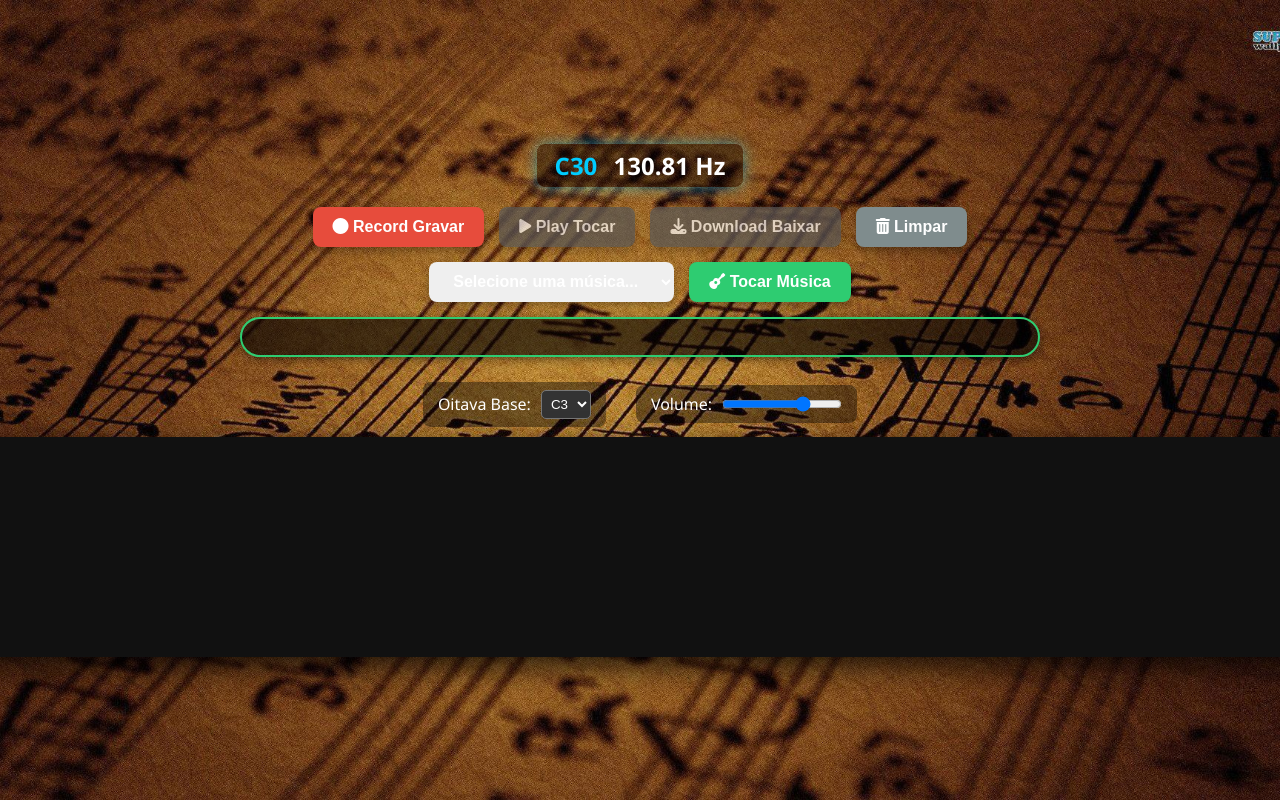
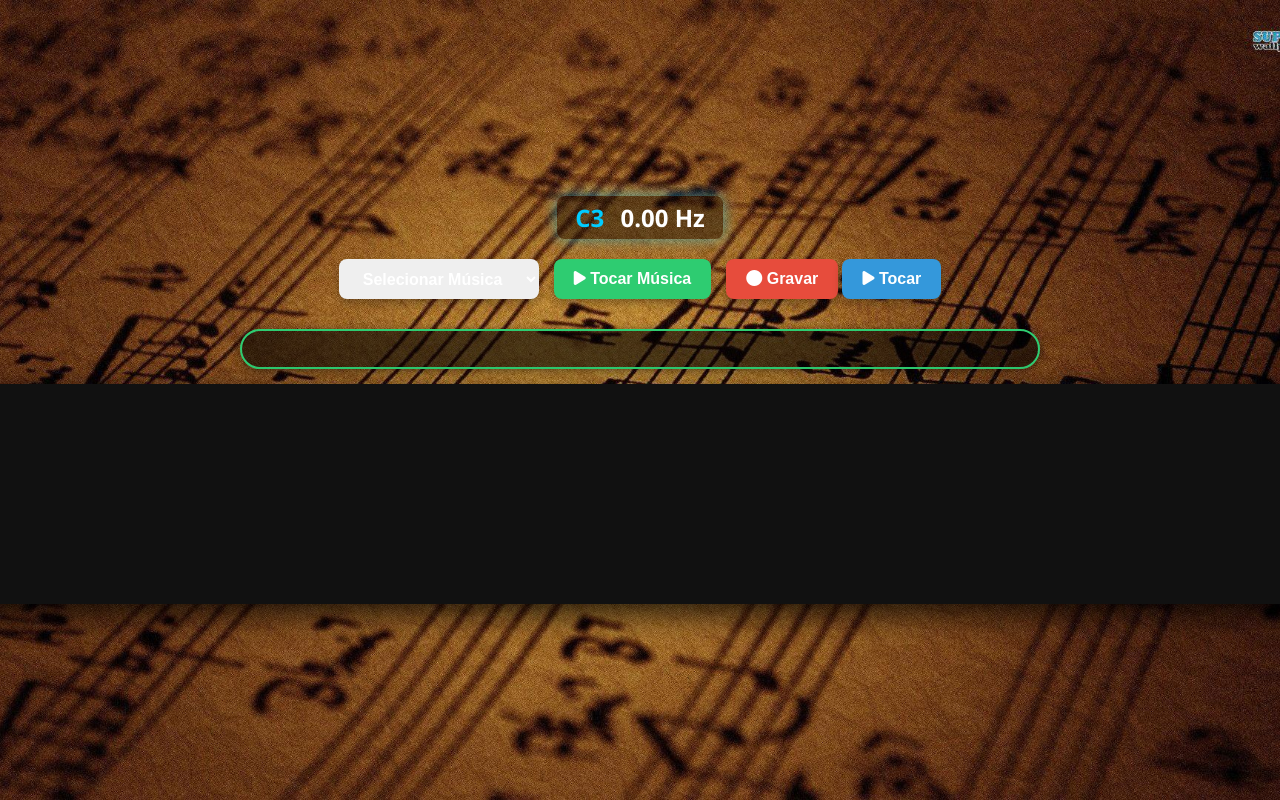
Before and after one commit to Eduardoouw/repositorio-teste, a plain HTML site: page index.html in a window 1280 px wide. Shown: the top 800 px of the page. Drawn offline with Linux system fonts and the light colour scheme; no server answers.

Commit message:
Update index.html

```diff
--- a/index.html
+++ b/index.html
@@ -3,54 +3,42 @@
 <head>
     <meta charset="UTF-8">
     <meta name="viewport" content="width=device-width, initial-scale=1.0">
-    <title>Piano Virtual - Essencial</title>
+    <title>Piano Virtual - 36 Teclas</title>
     <link rel="stylesheet" href="styles.css">
     <link rel="stylesheet" href="https://cdnjs.cloudflare.com/ajax/libs/font-awesome/6.5.0/css/all.min.css">
 </head>
 <body>
 
     <div class="note-display">
-        <span id="current-note">C1</span>
+        <span id="current-note">C3</span>
         <span id="current-frequency">0.00 Hz</span>
     </div>
 
     <div class="controls-container">
-        <button id="recordButton" class="action-button"><i class="fas fa-circle"></i> Record Gravar</button>
-        <button id="playButton" class="action-button" disabled><i class="fas fa-play"></i> Play Tocar</button>
-        <button id="downloadButton" class="action-button" disabled><i class="fas fa-download"></i> Download Baixar</button>
-        <button id="clearSequence" class="action-button"><i class="fas fa-trash-alt"></i> Limpar</button>
-    </div>
 
-    <div class="music-selector">
-        <select id="musicSelect">
-            <option value="0">Selecione uma música...</option>
-            </select>
-        <button id="playMusicButton" class="action-button small-button"><i class="fas fa-guitar"></i> Tocar Música</button>
+        <div class="music-selector">
+            <select id="musicSelect">
+                <option value="" disabled selected>Selecionar Música</option>
+                </select>
+            <button class="action-button" id="playMusicButton" title="Tocar Música Selecionada">
+                <i class="fas fa-play"></i> Tocar Música
+            </button>
+        </div>
+
+        <div class="sequence-controls">
+            <button class="action-button" id="recordButton" title="Gravar Sequência">
+                <i class="fas fa-circle"></i> Gravar
+            </button>
+            <button class="action-button" id="playSequenceButton" title="Tocar Sequência Gravada">
+                <i class="fas fa-play"></i> Tocar
+            </button>
+            </div>
+
     </div>
 
     <div class="sequence-reader" id="sequenceReader">
         <div class="sequence-track" id="sequenceTrack">
             </div>
-    </div>
-
-    <div class="piano-controls-bottom">
-
-        <div class="octave-control">
-            <label for="octaveShift">Oitava Base:</label>
-            <select id="octaveShift">
-                <option value="-2">C1</option>
-                <option value="-1">C2</option>
-                <option value="0" selected>C3</option>
-                <option value="1">C4</option>
-                <option value="2">C5</option>
-                <option value="3">C6</option>
-            </select>
-        </div>
-
-        <div class="volume-control">
-            <label for="globalVolume">Volume:</label>
-            <input type="range" id="globalVolume" min="0" max="100" value="70">
-        </div>
     </div>
 
     <div class="piano-container">
```
